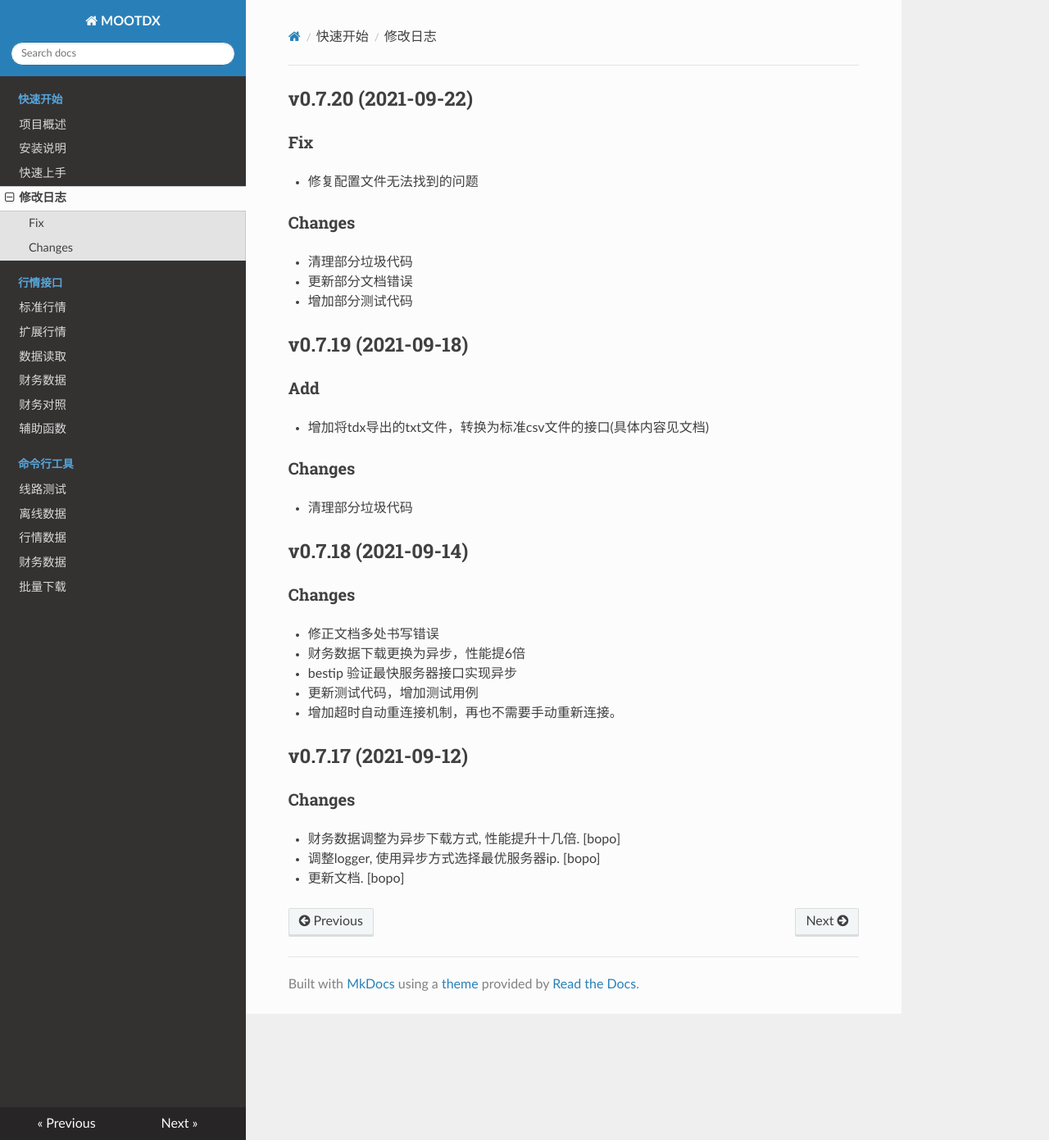
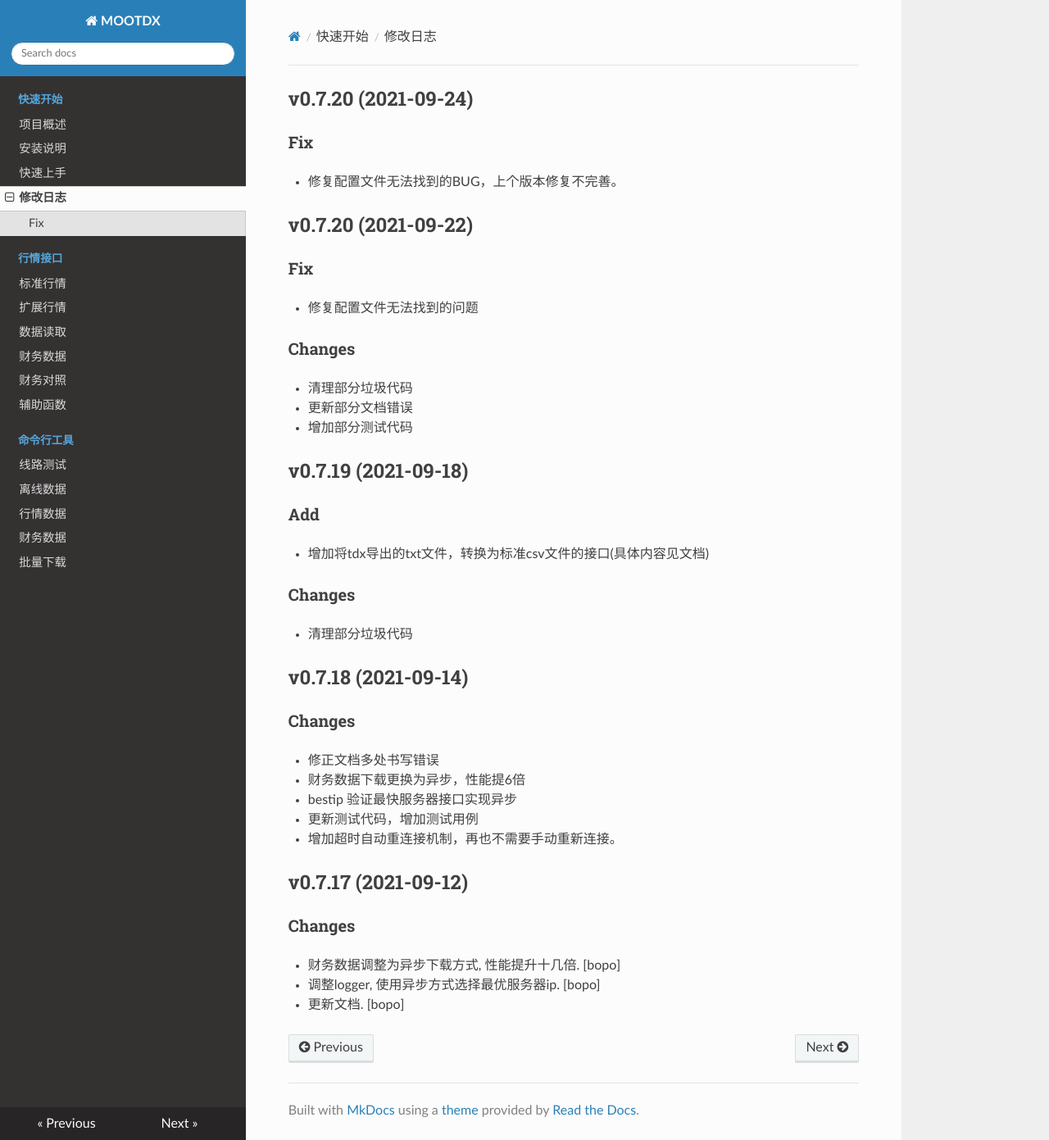
Before and after one commit to mootdx/mootdx, an MkDocs documentation site: the page built from docs/chlog.md, in a window 1280 px wide and 1391 px high. Shown: the whole window at 82% size. Built offline with MkDocs 1.6.1, drawn with Linux system fonts in a browser that asks for light colours; nearby versions of some CDN libraries; old or Windows-style settings are respelled for this version of MkDocs.

Commit message:
update changelog

```diff
--- a/docs/chlog.md
+++ b/docs/chlog.md
@@ -1,3 +1,9 @@
+## v0.7.20 (2021-09-24)
+
+### Fix
+
+* 修复配置文件无法找到的BUG，上个版本修复不完善。
+
 ## v0.7.20 (2021-09-22)
 
 ### Fix
```
